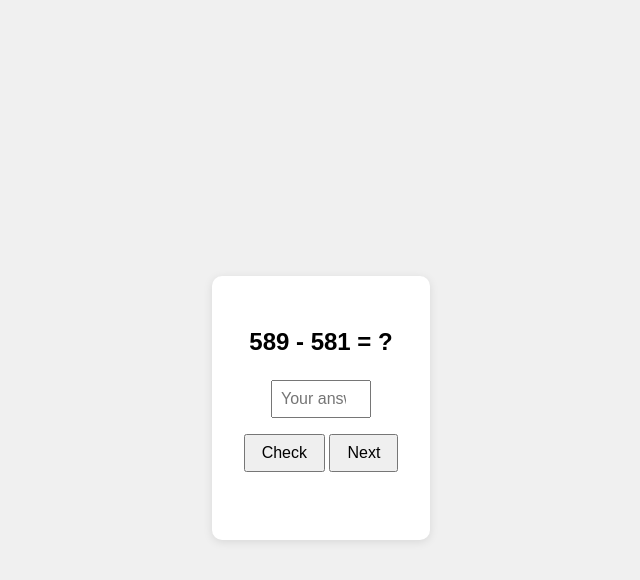
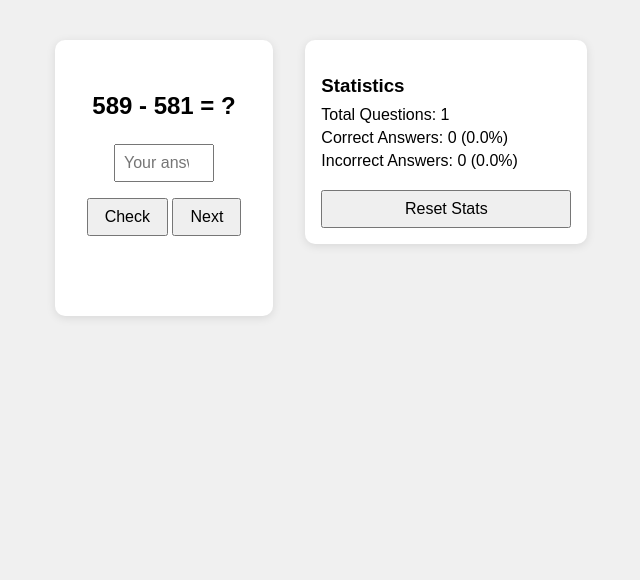
Before and after one commit to littlewa2000/999math, a plain HTML site: page index.html in a window 1280 px wide. Shown: the whole page, without its empty margins (319-959 px from the left). Drawn offline with nearby package versions, Linux system fonts and the light colour scheme.

Commit message:
Update index.html

```diff
--- a/index.html
+++ b/index.html
@@ -14,11 +14,12 @@
     body {
       font-family: Arial, sans-serif;
       display: flex;
-      flex-direction: column;
-      align-items: center;
+      flex-direction: row;
+      align-items: flex-start;
       justify-content: center;
       height: 100vh;
       background: #f0f0f0;
+      padding: 2em;
     }
     .card {
       background: white;
@@ -26,6 +27,7 @@
       border-radius: 10px;
       box-shadow: 0 2px 10px rgba(0,0,0,0.1);
       text-align: center;
+      margin-right: 2em;
     }
     #question {
       font-size: 1.5em;
@@ -45,7 +47,7 @@
     .result {
       margin-top: 1.5em;
       font-weight: bold;
-      font-size: 1.5em;
+      font-size: 2em;
       display: block;
     }
     .correct-value {
@@ -53,6 +55,24 @@
       font-size: 2em;
       font-weight: bold;
       color: red;
+    }
+    .sidebar {
+      background: #fff;
+      padding: 1em;
+      border-radius: 10px;
+      box-shadow: 0 2px 10px rgba(0,0,0,0.1);
+      width: 250px;
+      font-size: 1em;
+    }
+    .sidebar h3 {
+      margin-bottom: 0.5em;
+    }
+    .sidebar p {
+      margin: 0.3em 0;
+    }
+    .sidebar button {
+      margin-top: 1em;
+      width: 100%;
     }
   </style>
 </head>
@@ -66,11 +86,41 @@
     <div class="result" id="result"></div>
     <div class="correct-value" id="correctValue"></div>
   </div>
+  <div class="sidebar">
+    <h3>Statistics</h3>
+    <p>Total Questions: <span id="totalCount">0</span></p>
+    <p>Correct Answers: <span id="correctCount">0</span> (<span id="correctRate">0%</span>)</p>
+    <p>Incorrect Answers: <span id="incorrectCount">0</span> (<span id="incorrectRate">0%</span>)</p>
+    <button onclick="resetStats()">Reset Stats</button>
+  </div>
 
   <script>
     let num1, num2, operator, correctResult;
     let timeoutId;
     let answered = false;
+
+    let totalCount = 0;
+    let correctCount = 0;
+    let incorrectCount = 0;
+
+    function updateStats() {
+      document.getElementById("totalCount").textContent = totalCount;
+      document.getElementById("correctCount").textContent = correctCount;
+      document.getElementById("incorrectCount").textContent = incorrectCount;
+
+      const correctRate = totalCount > 0 ? ((correctCount / totalCount) * 100).toFixed(1) : 0;
+      const incorrectRate = totalCount > 0 ? ((incorrectCount / totalCount) * 100).toFixed(1) : 0;
+
+      document.getElementById("correctRate").textContent = `${correctRate}%`;
+      document.getElementById("incorrectRate").textContent = `${incorrectRate}%`;
+    }
+
+    function resetStats() {
+      totalCount = 0;
+      correctCount = 0;
+      incorrectCount = 0;
+      updateStats();
+    }
 
     function generateQuestion() {
       do {
@@ -91,12 +141,17 @@
       document.getElementById("correctValue").textContent = '';
       answered = false;
 
+      totalCount++;
+      updateStats();
+
       clearTimeout(timeoutId);
       timeoutId = setTimeout(() => {
         if (!answered) {
           document.getElementById("result").textContent = `Failed.`;
           document.getElementById("result").style.color = "red";
           document.getElementById("correctValue").textContent = `Correct Answer: ${correctResult}`;
+          incorrectCount++;
+          updateStats();
           answered = true;
         }
       }, 60000); // 1 minute
@@ -112,6 +167,7 @@
       if (isNaN(userAnswer)) {
         resultDisplay.textContent = "Please enter a valid number.";
         resultDisplay.style.color = "orange";
+        resultDisplay.style.fontSize = "1.5em";
         return;
       }
 
@@ -121,11 +177,17 @@
       if (userAnswer === correctResult) {
         resultDisplay.textContent = "Correct!";
         resultDisplay.style.color = "green";
+        correctValueDisplay.textContent = '';
+        correctCount++;
       } else {
         resultDisplay.textContent = "Incorrect.";
         resultDisplay.style.color = "red";
+        resultDisplay.style.fontSize = "2em";
         correctValueDisplay.textContent = `Correct Answer: ${correctResult}`;
+        incorrectCount++;
       }
+
+      updateStats();
     }
 
     // Generate initial question
```
